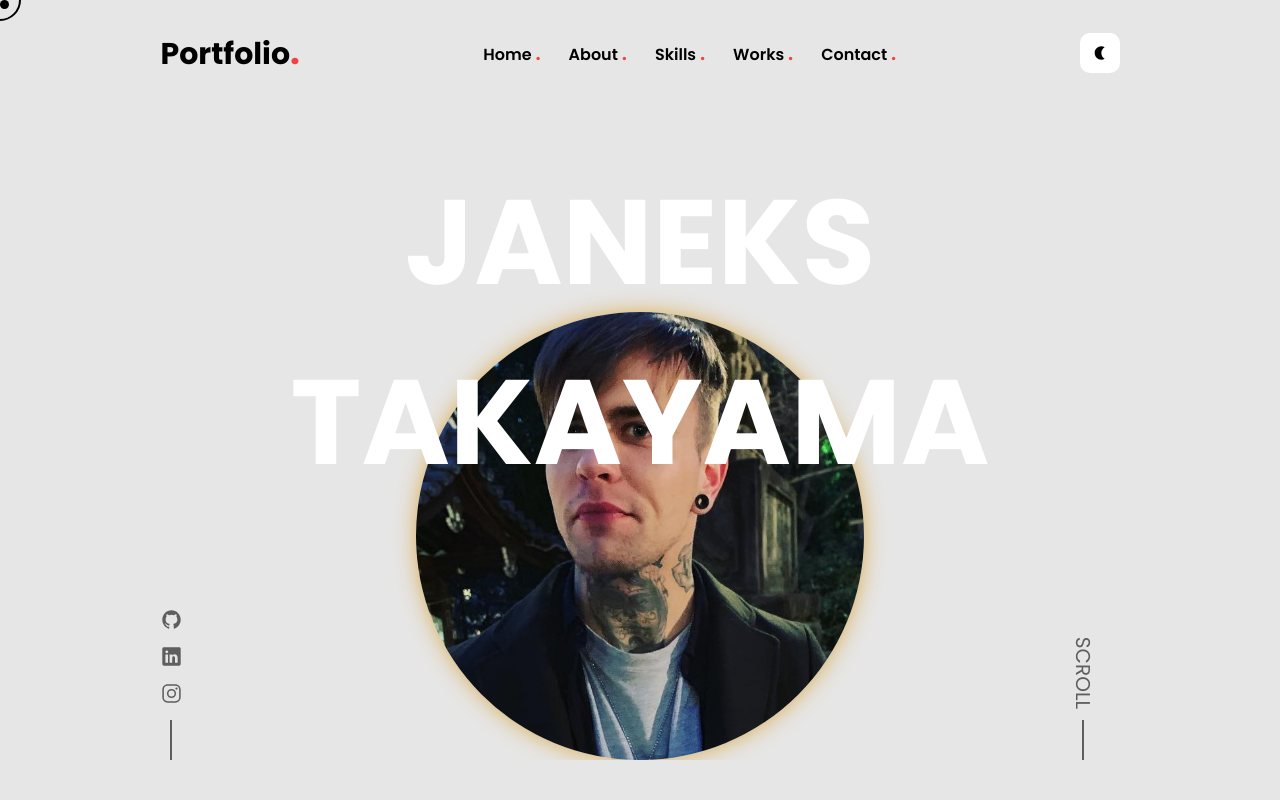
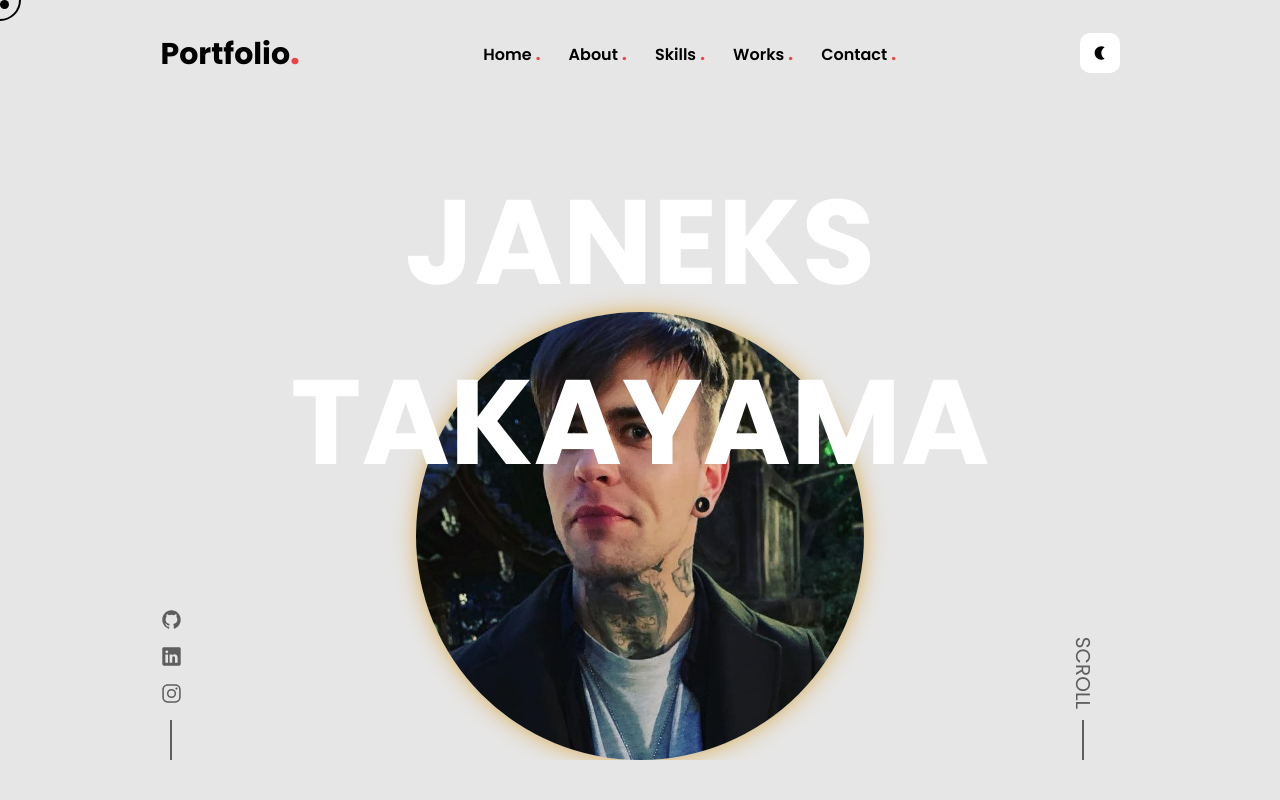
Before and after one commit to Janeks111/portfolio-react, a React (Vite) app: page / in a window 1280 px wide. Shown: the top 800 px of the page. Built offline with nearby package versions, Linux system fonts and the light colour scheme; what tailgrids would draw is missing.

Commit message:
Slight changes in folders

```diff
--- a/src/components/Hero.jsx
+++ b/src/components/Hero.jsx
@@ -11,7 +11,7 @@ const Hero = () => {
         {/* ------- character picture ------- */}
         <img
           className="character-img rounded-full absolute bottom-0 left-[50%] transform translate-x-[-50%] w-[35vw] sm:w-[80vw] h-[35vw] sm:h-[80vw] object-cover shadow select-none"
-          src="../../public/profile/6.png"
+          src="../../public/7.png"
           alt="Character Picture"
         />
         {/* ------- heading------ */}
```
Also changed, not shown: public/7.png (added), public/profile/6.png (deleted).
